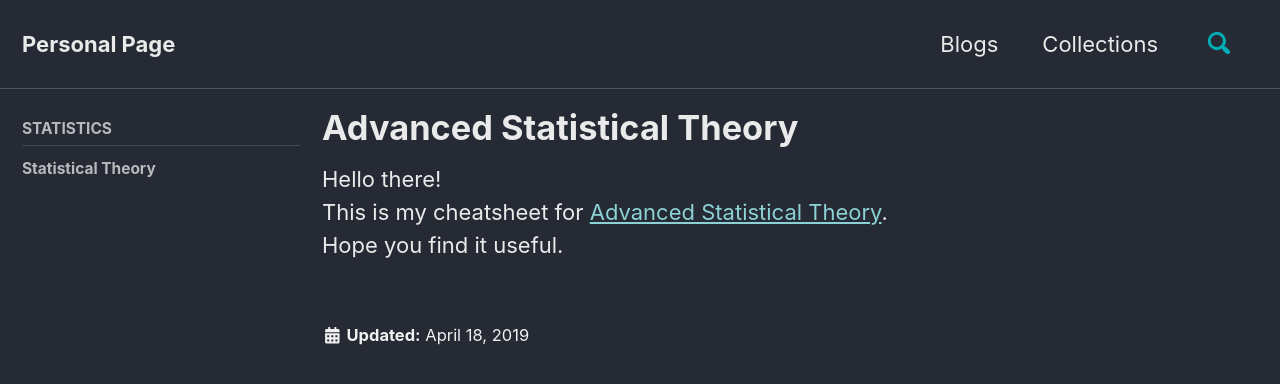
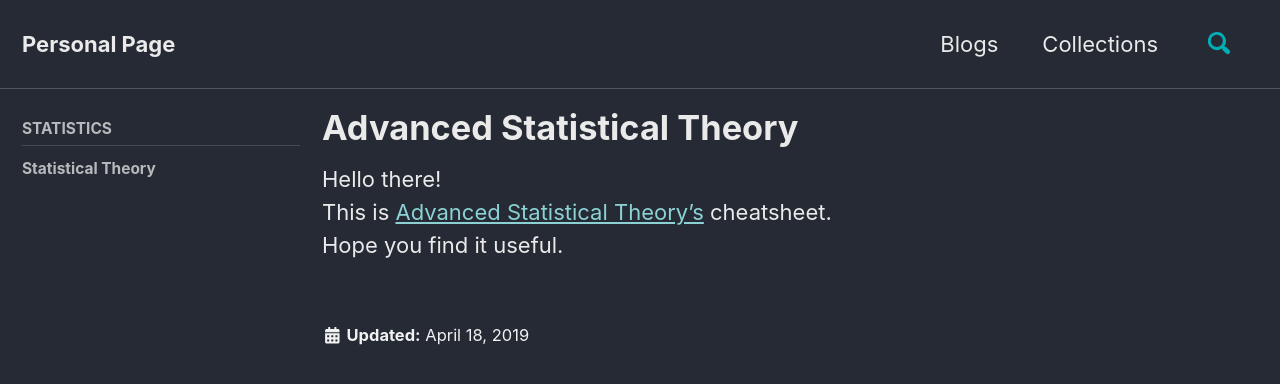
Before and after one commit to hqng/hqng.github.io, a Jekyll site: the page built from _statistics/statistical-theory.md, in a window 1280 px wide and 900 px high. Shown: the top 384 px of the window. Built offline with Jekyll 4.4.1, drawn with Linux system fonts in a browser that asks for light colours; cached includes are drawn as plain includes; nearby versions of some CDN libraries.

Commit message:
update citation

```diff
--- a/_statistics/statistical-theory.md
+++ b/_statistics/statistical-theory.md
@@ -9,5 +9,5 @@ toc: false
 ---
 
 Hello there! <br>
-This is my cheatsheet for [Advanced Statistical Theory](/assets/pdfs/adv-stat-theory.pdf). <br>
+This is [Advanced Statistical Theory's](/assets/pdfs/adv-stat-theory.pdf) cheatsheet. <br>
 Hope you find it useful.
```
Also changed, not shown: _posts/2019-05-24-OT-in-Generative-Models.md (+3 -2 lines).
